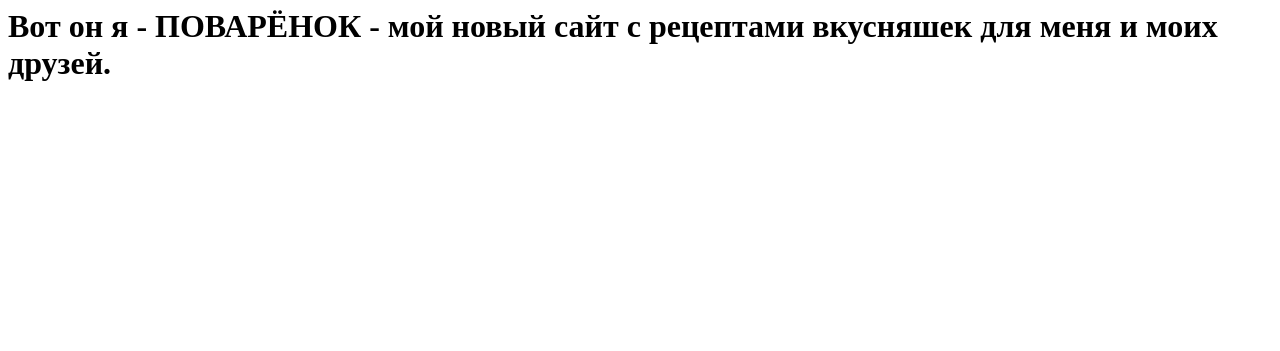
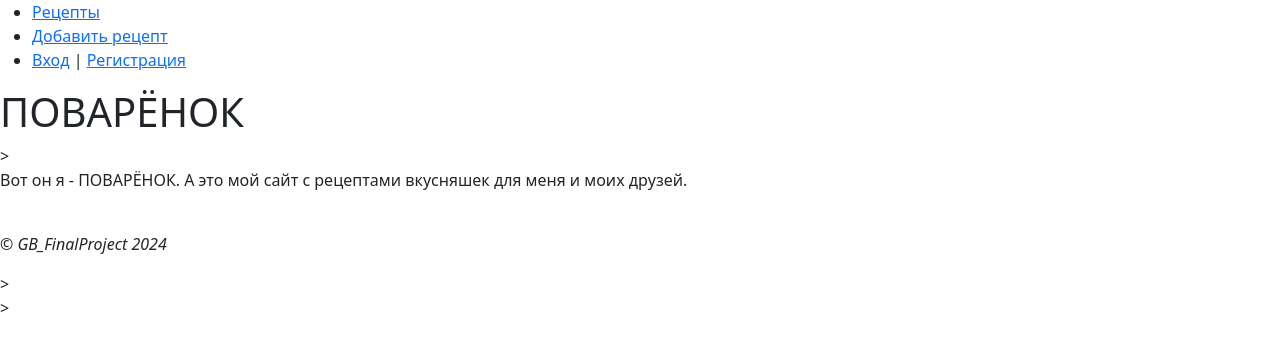
Before and after one commit to Kalishka82/GB_FinalProject_1, a Django app: page / in a window 1280 px wide. Shown: the top 351 px of the page. Run offline with Django 5.2, Linux system fonts and the light colour scheme; some libraries are stand-ins or nearby versions.

Commit message:
main menu added

```diff
--- a/myapp/templates/myapp/base.html
+++ b/myapp/templates/myapp/base.html
@@ -3,20 +3,22 @@
 <html lang="ru">
 <head>
     <meta charset="UTF-8">
-    <meta name="viewport" content="width=device-width, initial-scale=1">
     <title>
         {% block title %}
         {% endblock title%}
     </title>
-    <link href="https://cdn.jsdelivr.net/npm/bootstrap@5.3.2/dist/css/bootstrap.min.css" rel="stylesheet"
-          integrity="sha384-T3c6CoIi6uLrA9TneNEoa7RxnatzjcDSCmG1MXxSR1GAsXEV/Dwwykc2MPK8M2HN" crossorigin="anonymous">
+    <meta name="viewport" content="width=device-width, initial-scale=1, shrink-to-fit=yes">
+    <link href="https://cdn.jsdelivr.net/npm/bootstrap@5.3.2/dist/css/bootstrap.min.css" rel="stylesheet" integrity="sha384-T3c6CoIi6uLrA9TneNEoa7RxnatzjcDSCmG1MXxSR1GAsXEV/Dwwykc2MPK8M2HN" crossorigin="anonymous">
+
+<!--    <link href="{% static 'bootstrap/css/bootstrap.min.css' %}" type="text/css" rel="stylesheet">-->
+
 </head>
 
 <body>
     {% block menu %}
     <ul>
         {% for item in menu %}
-        <li> <a href="{% url item.url_name %}">{{item.title}}</a> </li>
+        <li> <a href="{% url item.url %}">{{item.title}}</a> </li>
         {% endfor %}
         <li><a href="{% url 'login' %}">Вход</a> | <a href="{% url 'register' %}">Регистрация</a></li>
     </ul>
@@ -27,8 +29,8 @@
 
     <footer><br>
         <p><em>© GB_FinalProject 2024 </em></p>></footer>
-    <script src="https://cdn.jsdelivr.net/npm/bootstrap@5.3.2/dist/js/bootstrap.bundle.min.js"
-            integrity="sha384-C6RzsynM9kWDrMNeT87bh95OGNyZPhcTNXj1NW7RuBCsyN/o0jlpcV8Qyq46cDfL"
-            crossorigin="anonymous"></script>>
+    <script src="https://cdn.jsdelivr.net/npm/bootstrap@5.3.2/dist/js/bootstrap.bundle.min.js" integrity="sha384-C6RzsynM9kWDrMNeT87bh95OGNyZPhcTNXj1NW7RuBCsyN/o0jlpcV8Qyq46cDfL" crossorigin="anonymous"></script>
+<!--    <script src="{% static 'bootstrap/js/bootstrap.bundle.min.js' %}"></script>-->
+
 </body>>
 </html>
--- a/myapp/urls.py
+++ b/myapp/urls.py
@@ -3,7 +3,10 @@ from django.urls import path
 from .views import *
 
 urlpatterns = [
-    path('', index, name='index'),  # http://127.0.0.1:8000/
+    path('', index, name='home'),  # http://127.0.0.1:8000/
     path('recipes/', recipes, name='all_recipes'),  # http://127.0.0.1:8000/recipes/
     path('recipes/<int:recipe_id>/', recipe_by_id, name='recipe_by_id'),  # http://127.0.0.1:8000/recipes/recipe_id/
+    path('register/', register, name='register'),
+    path('login/', login, name='login'),
+    path('addrecipe', add_recipe, name='add_recipe')
 ]
--- a/myapp/views.py
+++ b/myapp/views.py
@@ -1,22 +1,39 @@
 from django.http import HttpResponse, HttpResponseNotFound
 from django.shortcuts import render
+from .models import *
 
-menu = []
+menu = [{'title': 'Рецепты', 'url': 'all_recipes'},
+        {'title': 'Добавить рецепт', 'url': 'add_recipe'}]
 
 
 def index(request):
     """Отображает страницу-приветствие проекта"""
-    return HttpResponse('<h1>Вот он я - ПОВАРЁНОК - мой новый сайт с рецептами вкусняшек для меня и моих друзей.</h1>')
-    # return render(request, template_name='index.html')
+    context = {'menu': menu, 'title': 'ПОВАРЁНОК'}
+    return render(request, 'myapp/index.html', context)
 
 
 def recipes(request):
-    return HttpResponse(f'<h1>Рецепты</h1>')
+    recipes = Recipe.objects.all()
+    context = {'menu': menu, 'title': 'ПОВАРЁНОК', 'recipes': recipes}
+    return render(request, 'myapp/recipe_list.html', context)
+    # return HttpResponse(f'<h1>Рецепты</h1>')
 
 
 def recipe_by_id(request, recipe_id):
     return HttpResponse(f'<h1>Рецепты</h1><p>{recipe_id}</p>')
 
 
+def add_recipe(request):
+    return HttpResponse(f'<h1>Добавить рецепт</h1>')
+
+
+def register(request):
+    return HttpResponse(f'<h1>Регистрация</h1>')
+
+
+def login(request):
+    return HttpResponse(f'<h1>Авторизация</h1>')
+
+
 def page_not_found(request, exception):
     return HttpResponseNotFound(f'<h1>Страница не найдена</h1>')
--- a/myproject/settings.py
+++ b/myproject/settings.py
@@ -121,6 +121,9 @@ USE_TZ = True
 # https://docs.djangoproject.com/en/5.0/howto/static-files/
 
 STATIC_URL = "/static/"
+STATIC_ROOT = os.path.join(BASE_DIR, "static")
+STATICFILES_DIRS = []
+
 MEDIA_ROOT = os.path.join(BASE_DIR, "media")
 MEDIA_URL = "/media/"
 
```
